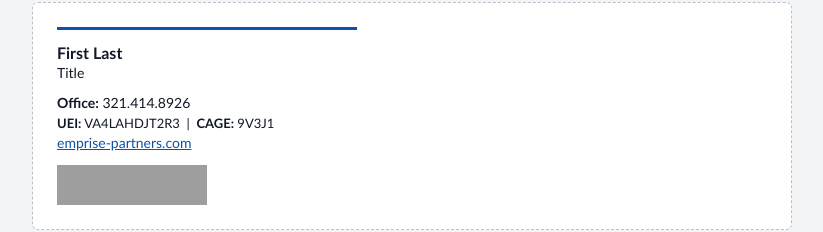
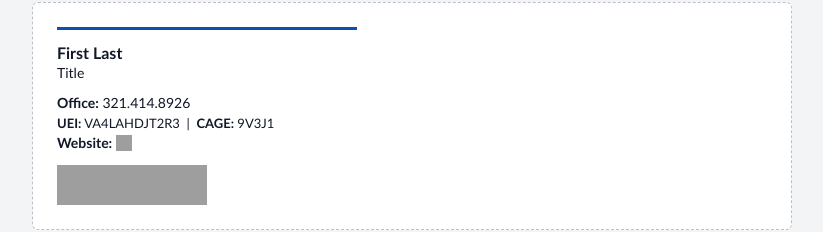
Before and after one commit to Sainted1737/emprise-partners-website, a plain HTML site: page email/signature.html in a window 1280 px wide. Both pictures are taken after a click on the button "Copy phone version". Shown: the part 413-645 px from the top of the page, without its empty margins (228-1051 px from the left). Drawn offline with Linux system fonts and the light colour scheme; grey boxes are pictures that could not be loaded.

Commit message:
Signature: Website label with linked globe icon
Co-Authored-By: Claude Opus 5.5 <noreply@anthropic.com>
Claude-Session: https://claude.ai/code/session_01FNrUJGU12Jy7Z7VL2CChhw

```diff
--- a/email/signature.html
+++ b/email/signature.html
@@ -78,6 +78,7 @@
 {
  const LOGO = 'https://emprise-partners.com/email/emprise-partners-logo.png';
  const OFFICE = '321.414.8926';
+ const GLOBE = 'https://emprise-partners.com/email/globe.png';
  const $ = id => document.getElementById(id);
  const esc = s => s.replace(/[&<>"]/g, c => ({'&':'&amp;','<':'&lt;','>':'&gt;','"':'&quot;'}[c]));
  const val = id => $(id).value.trim();
@@ -99,7 +100,7 @@
 ${line('Office', OFFICE + (ext ? ' ext. ' + esc(ext) : ''))}
 ${cell ? line('Cell', esc(cell)) : ''}
 <tr><td style="${F}font-size:13px;line-height:20px;color:#111827;padding:0"><b>UEI:</b> VA4LAHDJT2R3&nbsp;&nbsp;|&nbsp;&nbsp;<b>CAGE:</b> 9V3J1</td></tr>
-<tr><td style="${F}font-size:14px;line-height:20px;padding:0 0 12px 0"><a href="https://emprise-partners.com" style="color:#0c52ac;text-decoration:underline">emprise-partners.com</a></td></tr>
+<tr><td style="${F}font-size:14px;line-height:20px;color:#111827;padding:0 0 12px 0"><b>Website:</b> <a href="https://emprise-partners.com" title="emprise-partners.com" style="text-decoration:none"><img src="${GLOBE}" width="16" height="16" alt="emprise-partners.com" style="width:16px;height:16px;border:0;vertical-align:-3px"></a></td></tr>
 <tr><td style="padding:0"><a href="https://emprise-partners.com"><img src="${LOGO}" width="150" height="40" alt="Emprise Partners" style="display:block;border:0;width:150px;height:40px"></a></td></tr>
 </table>`;
  }
@@ -107,7 +108,7 @@ ${cell ? line('Cell', esc(cell)) : ''}
   const ext = val('ext').replace(/\D/g,''), cell = fmtCell(val('cell'));
   return [val('name') || 'First Last', val('title') || 'Title', 'Emprise Partners', '',
    'Office: ' + OFFICE + (ext ? ' ext. ' + ext : ''), cell ? 'Cell: ' + cell : null,
-   'UEI: VA4LAHDJT2R3 | CAGE: 9V3J1', 'emprise-partners.com'].filter(x => x !== null).join('\n');
+   'UEI: VA4LAHDJT2R3 | CAGE: 9V3J1', 'Website: emprise-partners.com'].filter(x => x !== null).join('\n');
  }
  const render = () => { $('preview').innerHTML = html(); };
  for (const k of ['name','title','ext','cell']) $(k).addEventListener('input', render);
```
Also changed, not shown: email/globe.png (added).
